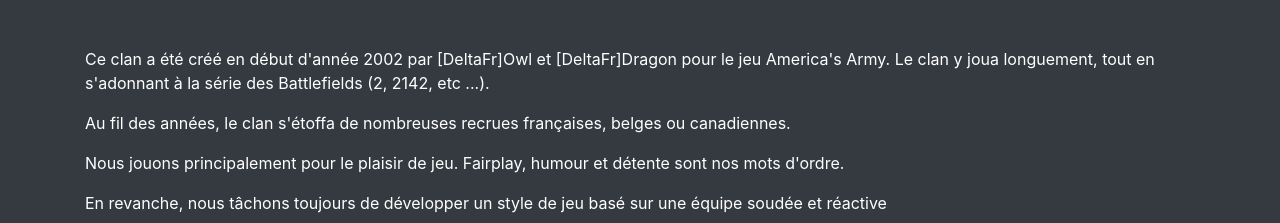
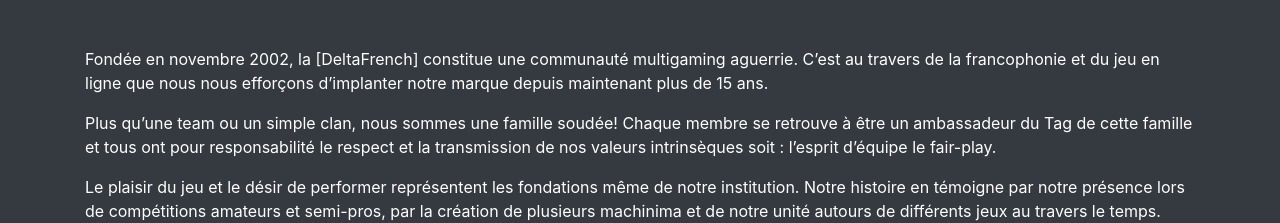
Before and after one commit to thomasmerel/deltafr.net, a plain HTML site: page 2oWa956xOP9LHLr.html in a window 1280 px wide. Shown: the part 591-814 px from the top of the page. Drawn offline with nearby package versions, Linux system fonts and the light colour scheme.

Commit message:
update presentation

```diff
--- a/2oWa956xOP9LHLr.html
+++ b/2oWa956xOP9LHLr.html
@@ -5,8 +5,7 @@
     <meta name="viewport" content="width=device-width, initial-scale=1">
     <meta property="og:title" content="Delta French - Site Officiel"/>
     <meta property="og:description"
-          content="Ce clan a été créé en début d'année 2002 par [DeltaFr]Owl et [DeltaFr]Dragon pour le jeu America's
-          Army. Le clan y joua longuement, tout en s'adonnant à la série des Battlefields ..."/>
+          content="Fondée en novembre 2002, la [DeltaFrench] constitue une communauté multigaming aguerrie. C’est au travers de la francophonie et du jeu en ligne que nous nous efforçons d’implanter notre marque depuis maintenant plus de 15 ans"/>
     <meta property="og:type" content="website"/>
     <meta property="og:url" content="http://deltafr.net"/>
     <meta property="og:image" content="http://deltafr.net/src/img/delta.png"/>
@@ -71,15 +70,19 @@
     </div>
     <div class="row">
         <div class="col">
-            <p>Ce clan a été créé en début d'année 2002 par [DeltaFr]Owl et [DeltaFr]Dragon pour le jeu America's Army.
-                Le clan y joua longuement, tout en s'adonnant à la série des Battlefields (2, 2142, etc ...).</p>
+            <p>Fondée en novembre 2002, la [DeltaFrench] constitue une communauté multigaming aguerrie. C’est au travers
+                de la francophonie et du jeu en ligne que nous nous efforçons d’implanter notre marque depuis maintenant
+                plus de 15 ans.</p>
 
-            <p>Au fil des années, le clan s'étoffa de nombreuses recrues françaises, belges ou canadiennes.</p>
+            <p>Plus qu’une team ou un simple clan, nous sommes une famille soudée! Chaque membre se retrouve à être un
+                ambassadeur du Tag de cette famille et tous ont pour responsabilité le respect et la transmission de nos
+                valeurs intrinsèques soit : l’esprit d’équipe le fair-play.</p>
 
-            <p>Nous jouons principalement pour le plaisir de jeu. Fairplay, humour et détente sont nos mots d'ordre.</p>
+            <p>Le plaisir du jeu et le désir de performer représentent les fondations même de notre institution. Notre
+                histoire en témoigne par notre présence lors de compétitions amateurs et semi-pros, par la création de
+                plusieurs machinima et de notre unité autours de différents jeux au travers le temps.</p>
 
-            <p>En revanche, nous tâchons toujours de développer un style de jeu basé sur une équipe soudée et
-                réactive</p>
+            <p class="text-right">''In Frag we trust, and Frag we do!''</p>
         </div>
     </div>
 </div>
@@ -91,8 +94,7 @@
             </div>
         </div>
         <embed id="newsembed" class="newsembed" height="500" width="100%"
-               src="https://widgetbot.io/channels/358220198555156480/358372659677102080/?a=b">
-        </embed>
+               src="https://widgetbot.io/channels/358220198555156480/358372659677102080/?a=b" />
     </div>
 </div>
 
```
